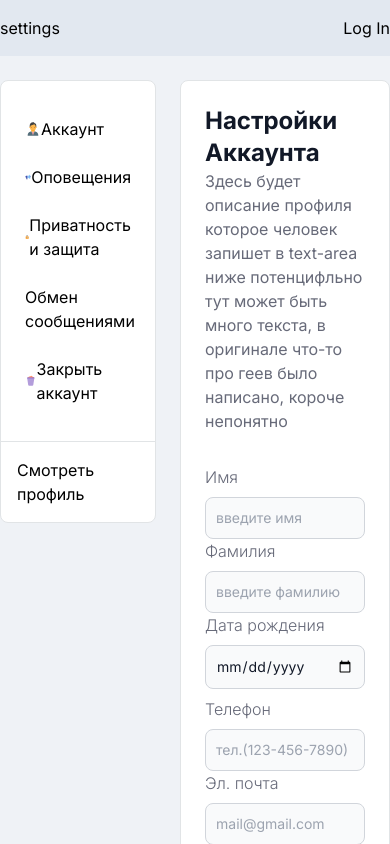
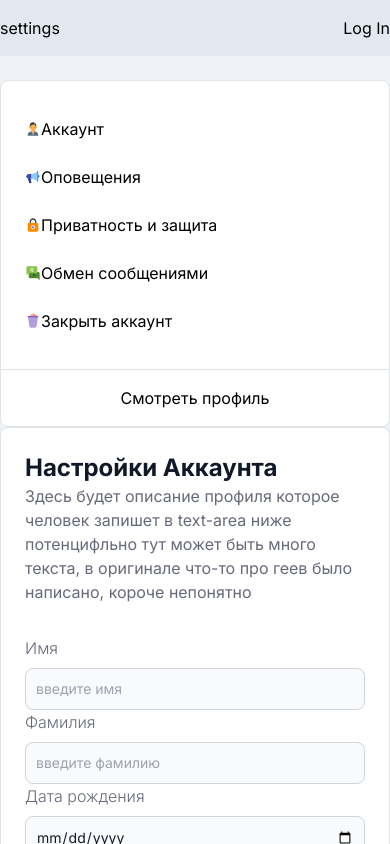
Before and after one commit to ItStepWork/connections-front-end, a Next.js app: page /settingsPage in a window 390 px wide. Shown: the top 844 px of the page. Built offline with nearby package versions, Linux system fonts and the light colour scheme.

Commit message:
Add: responsive web design

```diff
--- a/src/app/settingsPage/styles.module.scss
+++ b/src/app/settingsPage/styles.module.scss
@@ -4,10 +4,10 @@
 		@apply flex flex-col w-full;
 	}
 	.wrapper {
-		@apply flex flex-row;
+		@apply flex flex-col md:flex-row;
 	}
 	.leftMenu {
-		@apply mr-6 w-[40%];
+		@apply mr-6 w-full md:w-[40%];
 	}
 	.accSettings {
 		@apply mb-6;
```
Also changed, not shown: 1 other file (tests, documents, lock files or other folders).
